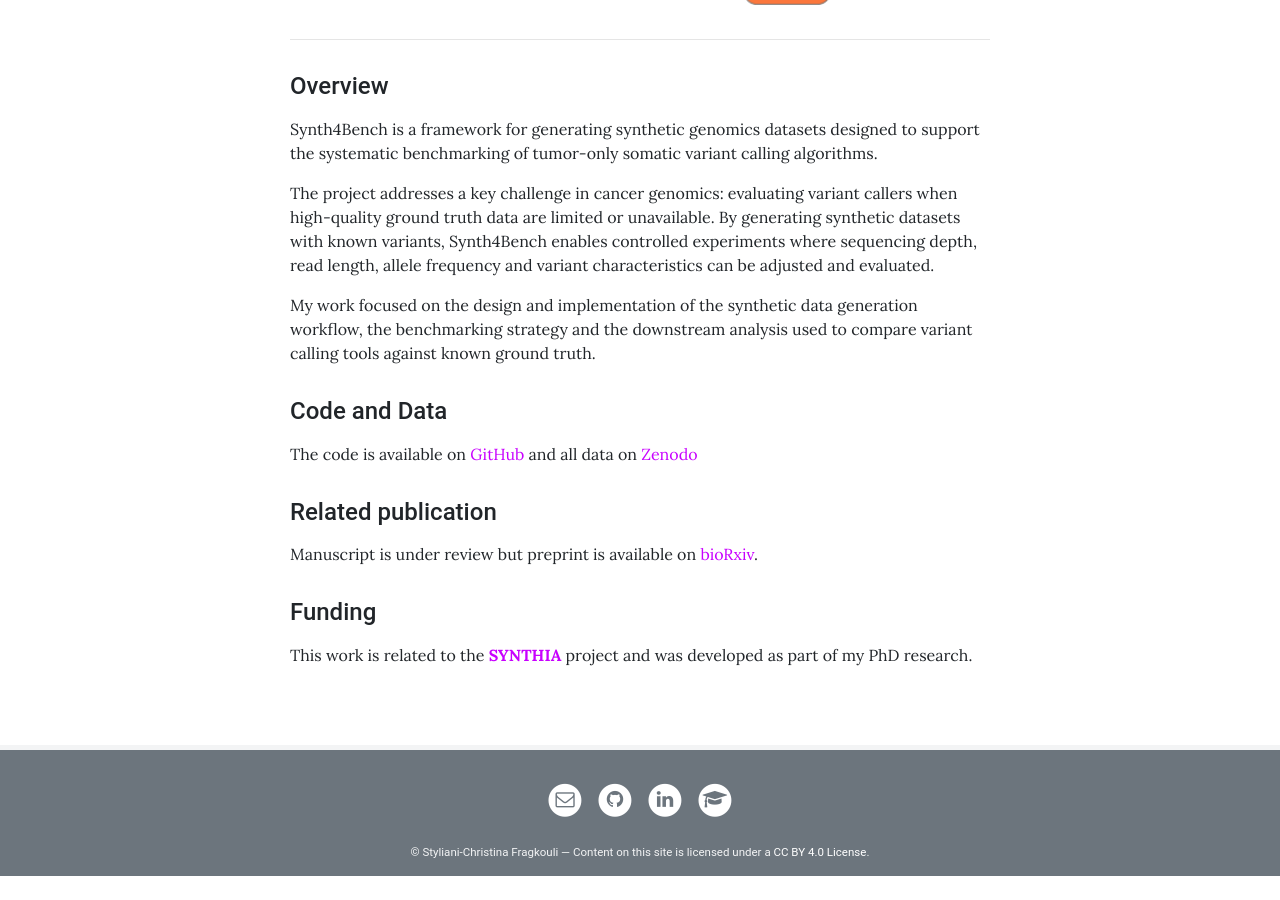
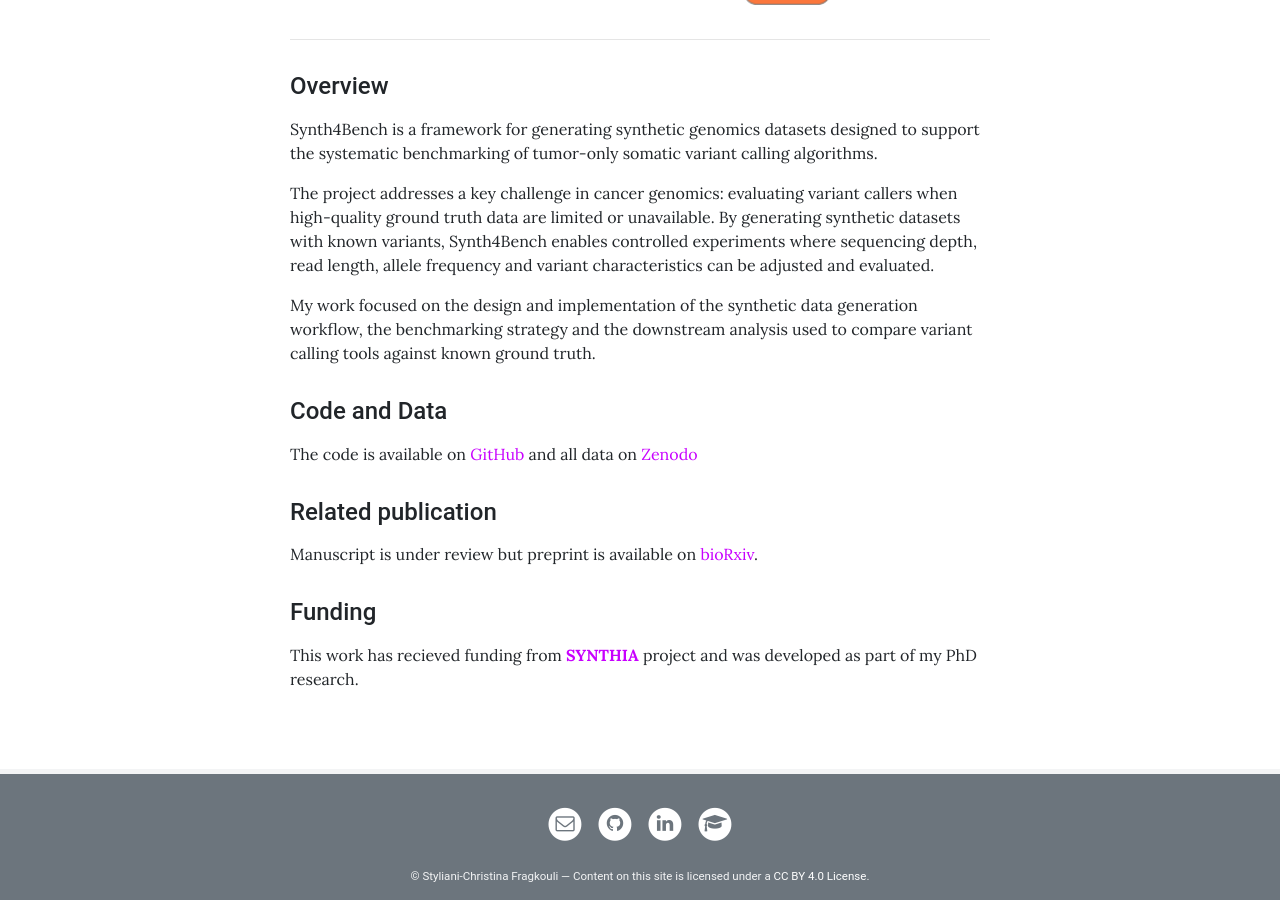
Before and after one commit to sfragkoul/sfragkoul.github.io, a Jekyll site: the page built from _projects/synth4bench.md, in a window 1280 px wide and 900 px high, scrolled down 614 px. Built offline with Jekyll 4.4.1, drawn with Linux system fonts in a browser that asks for light colours; before the commit the page ends 1490 px from its top, so only the background shows below that.

Commit message:
project template

```diff
--- a/_projects/synth4bench.md
+++ b/_projects/synth4bench.md
@@ -32,4 +32,4 @@
 
 ## Funding
 
-This work is related to the [**SYNTHIA**](https://www.ihi-synthia.eu/) project and was developed as part of my PhD research.
+This work has recieved funding from [**SYNTHIA**](https://www.ihi-synthia.eu/) project and was developed as part of my PhD research.
```
